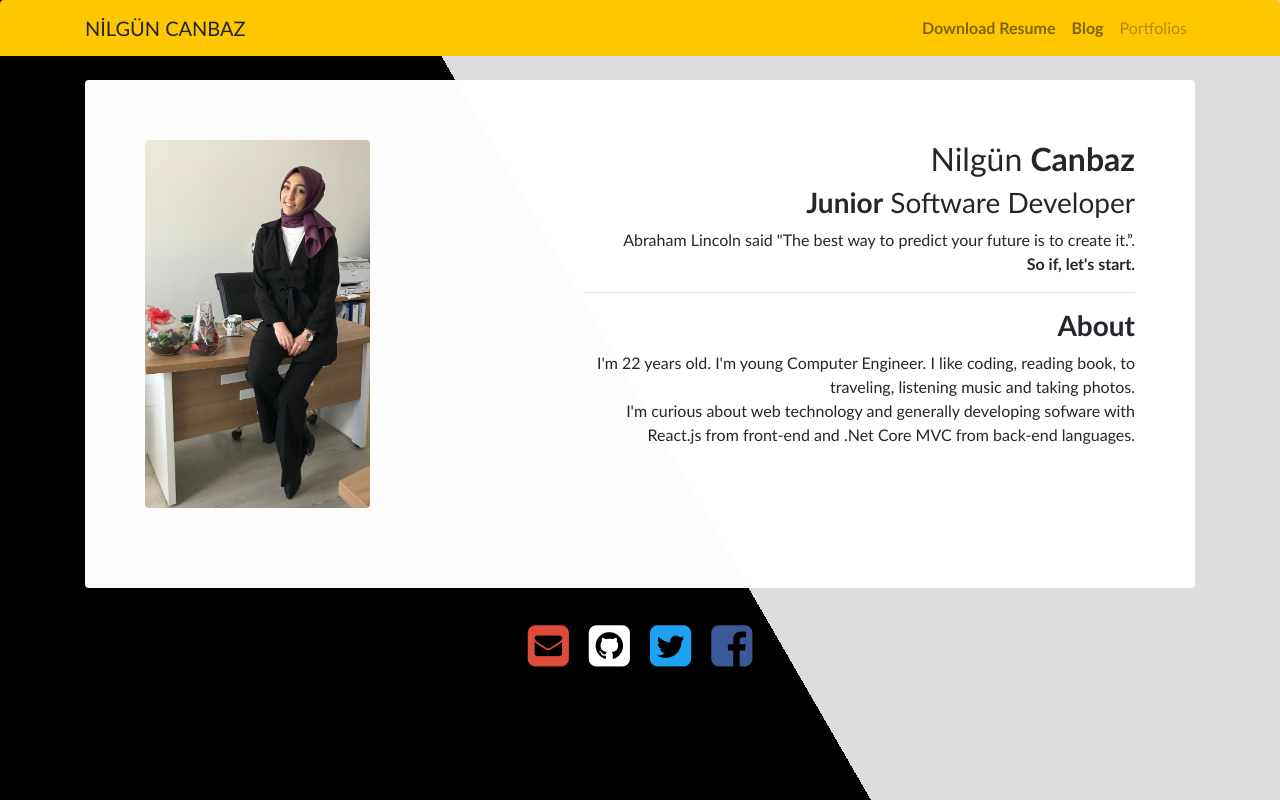
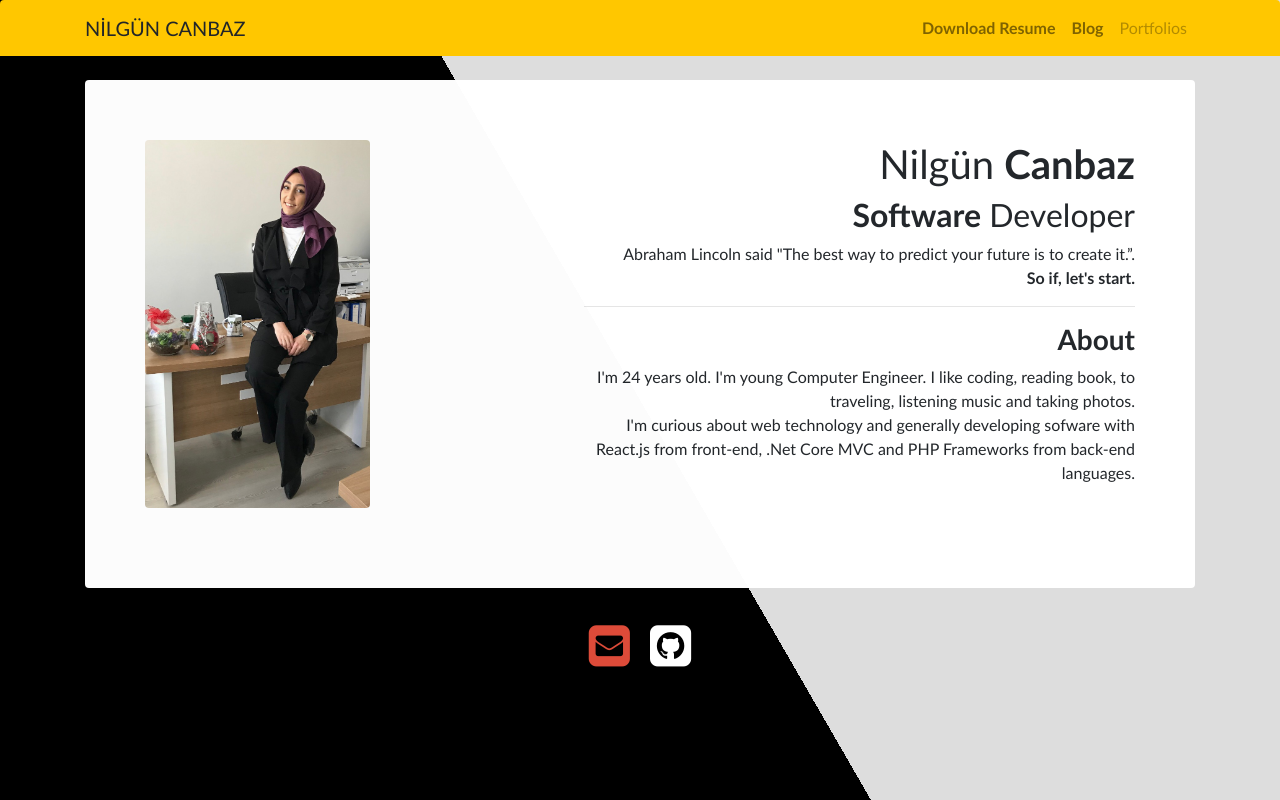
Before and after one commit to nilguncanbaz/nilguncanbaz.github.io, a plain HTML site: page index.html in a window 1280 px wide. Drawn offline with nearby package versions, Linux system fonts and the light colour scheme.

Commit message:
Update index.html

```diff
--- a/index.html
+++ b/index.html
@@ -46,18 +46,18 @@
 
           <div class="col-md-9">
             <div class="textabout">
-              <h2 id="name"> Nilgün <b>Canbaz</b></h2>
+              <h1 id="name"> Nilgün <b>Canbaz</b></h1>
 
-              <h3 id="work"><b>Junior</b> Software Developer</h3>
+              <h2 id="work"><b>Software</b> Developer</h2>
               <p>Abraham Lincoln said "The best way to predict your future is to create it.”. <br> <b> So if, let's
                   start.</b></p>
 
               <hr>
 
               <h3><b>About</b></h3>
-              <p>I'm 22 years old. I'm young Computer Engineer. I like coding, reading book, to traveling, listening
+              <p>I'm 24 years old. I'm young Computer Engineer. I like coding, reading book, to traveling, listening
                 music and taking photos. <br>I'm curious about web technology and generally developing sofware with React.js from
-                front-end and .Net Core MVC from back-end languages.
+                front-end, .Net Core MVC and PHP Frameworks from back-end languages.
               </p>
             </div>
           </div>
@@ -67,8 +67,6 @@
       <div class="wrapper">
         <a href="mailto:nil.canbaz@hotmail.com"><i class="fa fa-3x fa-envelope-square"></i></a>
         <a target="_blank" href="https://github.com/nilguncanbaz"><i class="fa fa-3x fa-github-square"></i></a>
-        <a target="_blank" href="https://twitter.com/nilguncanbazz"><i class="fa fa-3x fa-twitter-square"></i></a>
-        <a target="_blank" href="https://facebook.com/nlgncnbzz"><i class="fa fa-3x fa-facebook-square"></i></a>
       </div>
 
     </div>
```
